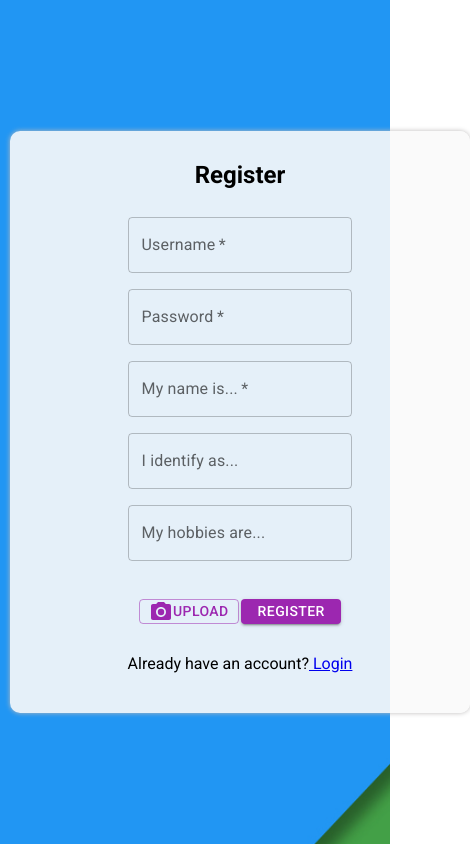
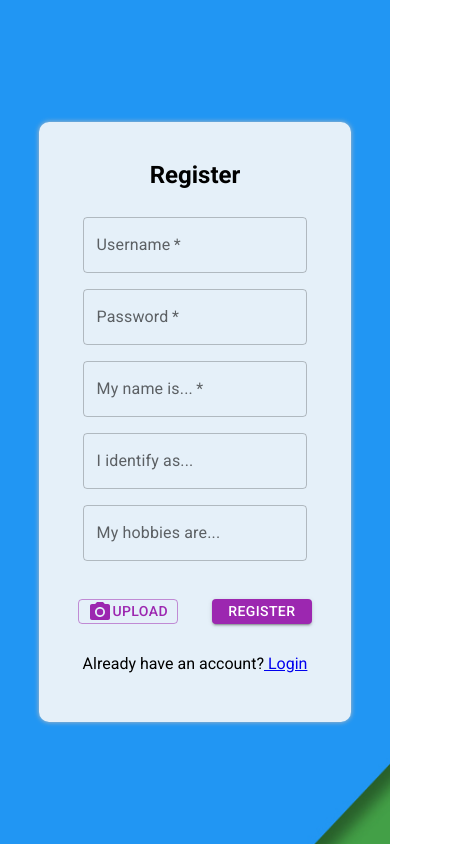
Before and after one commit to Alice-Nekruz/social-gratitude-client, a React (Create React App) app: page /register in a window 390 px wide. Shown: the whole page, 470 px wide, since content can reach past the window. Built offline with nearby package versions, Linux system fonts and the light colour scheme; no server answers.

Commit message:
improved login/register design

```diff
--- a/src/components/auth/auth.style/style.css
+++ b/src/components/auth/auth.style/style.css
@@ -15,8 +15,9 @@
     flex-direction: column;
     align-content: space-around;
     align-items: center;
-    max-width: 25vw;
-    max-height: 80vh;
+    width: 400px;
+    height: 400px;
+    padding: 20px;
     /* max-width: 400px;
     min-width: 460px; */
     /* height: 300px; */
@@ -33,11 +34,10 @@
     flex-direction: row;
     align-content: space-around;
     align-items: center;
-    max-width: 400px;
-    min-width: 460px;
-    max-height: 80vh;
+    width: 400px;
+    height: 600px;
+    padding: 20px;
     margin: 10px;
-    padding: 10px;
     box-shadow: 0px 0px 5px rgb(189, 187, 187);
     border-radius: 10px;
 
@@ -72,3 +72,25 @@
     border-radius: 5%;
 
 }
+
+@media (max-width: 800px){
+    .login-page{
+        width: 100vw;
+    }
+
+    .login-container-login {
+        width: 80vw;
+        height: 400px;
+        padding: 10px;
+    }
+
+    .login-container-register{
+        width: 80vw;
+        height: 600px;
+        padding: 10px;
+    }
+
+    .register-photo{
+        width: 80%;
+    }
+}
```
